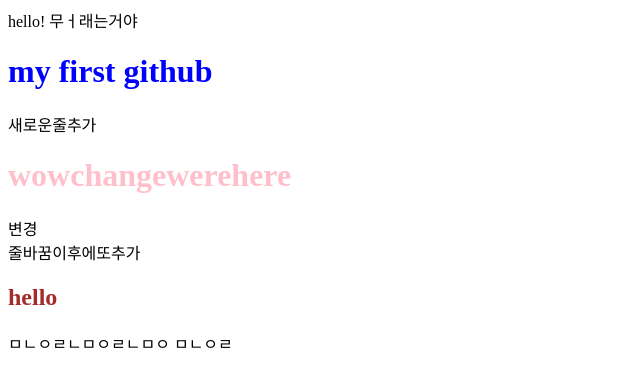
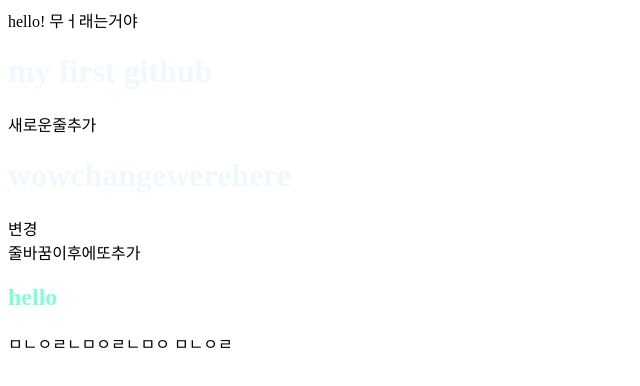
Before and after one commit to kjuni1914/WebProgramming, a plain HTML site: page index.html in a window 1280 px wide. Shown: the whole page, without its empty margins (0-640 px from the left). Drawn offline with Linux system fonts and the light colour scheme.

Commit message:
style changed

```diff
--- a/index.html
+++ b/index.html
@@ -4,16 +4,24 @@
         <meta charset="UTF-8" />
         <meta name="viewport" content="width=device-width, initial-scale=1.0" />
         <title>Title</title>
+        <style>
+            h1 {
+                color: aliceblue;
+            }
+            h2 {
+                color: aquamarine;
+            }
+        </style>
     </head>
     <body>
         hello! 무ㅓ래는거야
-        <h1 style="color: blue">my first github</h1>
+        <h1>my first github</h1>
         새로운줄추가
-        <h1 style="color: pink">wowchangewerehere</h1>
+        <h1>wowchangewerehere</h1>
         변경
         <br />
         줄바꿈이후에또추가
-        <h2 style="color: brown">hello</h2>
+        <h2>hello</h2>
         ㅁㄴㅇㄹㄴㅁㅇㄹㄴㅁㅇ ㅁㄴㅇㄹ
     </body>
 </html>
```
